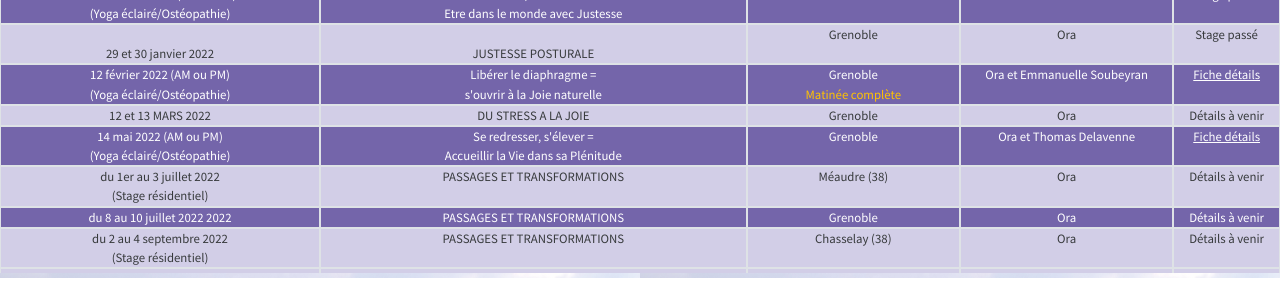
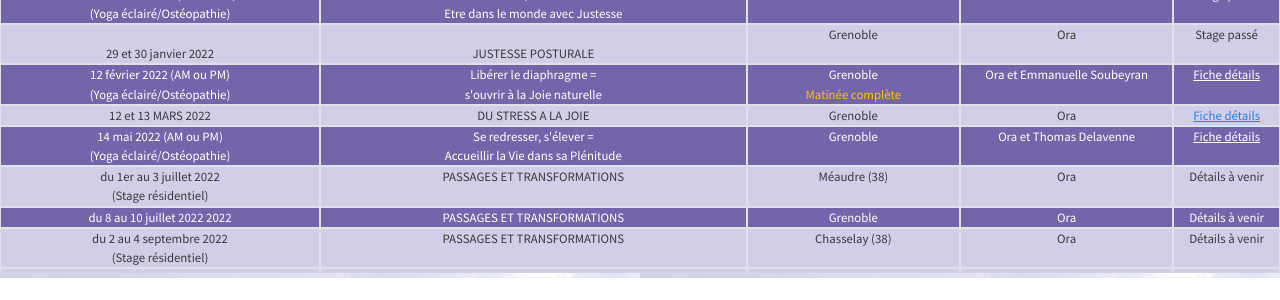
Before and after one commit to vie-en-yoga/vie-en-yoga.github.io, a Jekyll site: the page stages/index.html, which Jekyll copies as it is, in a window 1280 px wide. Shown: the part 166-466 px from the top of the page. Built offline with Jekyll 4.4.1, drawn with Linux system fonts in a browser that asks for light colours; nearby versions of some CDN libraries.

Commit message:
Stage - Stress-Joie
Ajout de la fiche descriptive du stage

```diff
--- a/stages/index.html
+++ b/stages/index.html
@@ -215,7 +215,7 @@
                   Ora
                 </div>
                 <div class="col-1 border">
-                  Détails à venir
+                  <a href="/assets/pdf/fiche_stage_stress_a_la_joie_mars_2022.pdf" target="_blank">Fiche détails</a>
                 </div>
               </div>
 
```
Also changed, not shown: 1 other file.
